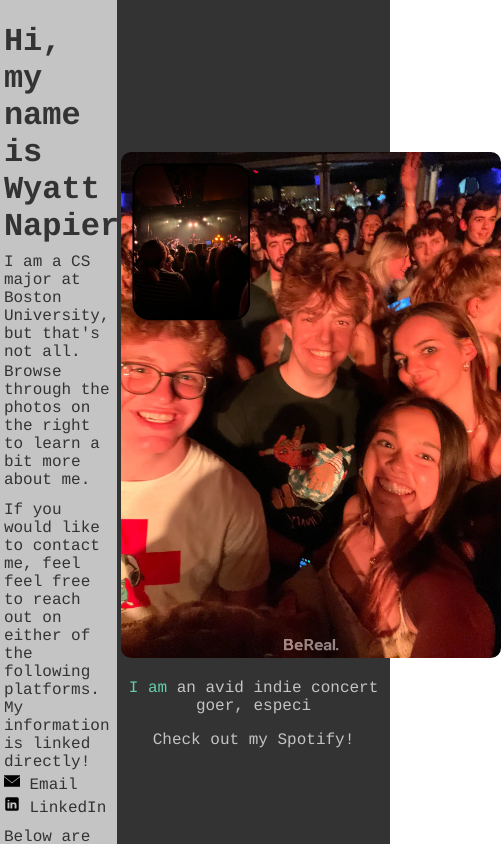
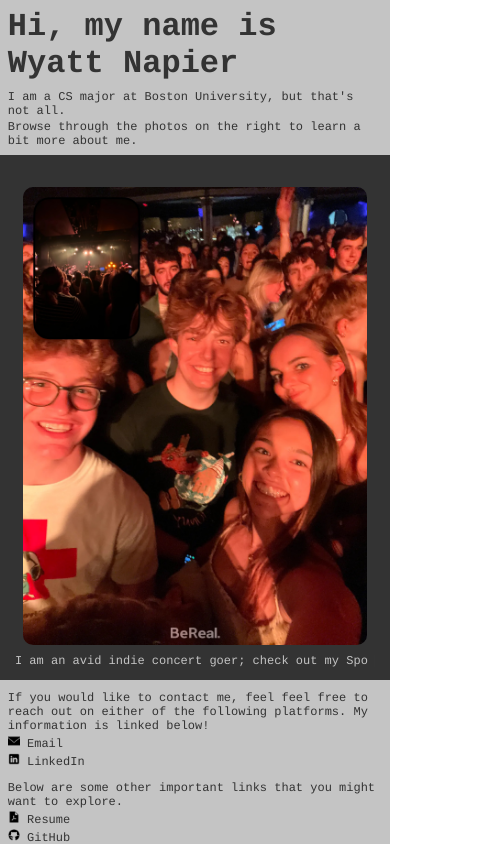
Before and after one commit to wyattnapier/personal-website-v2, a React (Create React App) app: page / in a window 390 px wide. Shown: the top 844 px of the page, 501 px wide, since content can reach past the window. Built offline with nearby package versions, Linux system fonts and the light colour scheme.

Commit message:
added mobile styling

```diff
--- a/public/index.html
+++ b/public/index.html
@@ -2,7 +2,7 @@
 <html lang="en">
   <head>
     <meta charset="utf-8" />
-    <link rel="icon" type="image/png" href="./favicons/wn-32x32.png" />  <!-- not working -->
+    <link rel="icon" type="image/png" href="../src/favicons/wn-32x32.png" />  <!-- not working -->
     <meta name="viewport" content="width=device-width, initial-scale=1" />
     <meta name="theme-color" content="#000000" />
     <meta
@@ -25,7 +25,7 @@
       Learn how to configure a non-root public URL by running `npm run build`.
     -->
     <title>I am Wyatt Napier</title>
-    <link rel="icon" type="image/png" href="./favicons/wn-32x32.png" />  <!-- not working -->
+    <link rel="icon" type="image/png" href="../src/favicons/wn-32x32.png" />  <!-- not working -->
   </head>
   <body>
     <noscript>You need to enable JavaScript to run this app.</noscript>
--- a/src/App.css
+++ b/src/App.css
@@ -1,6 +1,7 @@
 * {
   box-sizing: border-box;
   font-family: 'Courier Prime', Courier, monospace;
+  scroll-behavior: none;
   /* light grey: #444444 */
 }
 
@@ -37,10 +38,16 @@ a {
   margin: 3vw 0;
 }
 
-.footer-wrapper p img {
+.footer-wrapper img {
   height: 1em;
   margin: 0;
 }
+/* currently useless */
+/* .pdf-logo {
+  position: relative;
+  top: 5px;
+  left: 5px;
+} */
 /* left col end */
 
 /* right col start */
@@ -59,4 +66,41 @@ a {
 }
 /* right col end */
 
-/* for media query, 768px is the max */
+/* for media query, 768px is the tablet size */
+@media (max-width: 767px) {
+  /* … */
+  .App {
+    display: flex;
+    flex-direction: column;
+  }
+
+  .App p {
+    font-size: 0.75em;
+  }
+
+  .left-col {
+    width: 100%;
+    padding: 0;
+  }
+
+  .footer-wrapper, .header-wrapper {
+    margin: 2vw;
+  }
+
+
+
+  .right-col {
+    width: 100%;
+    min-height: 60vh;
+    padding: 8vw 1vw 2vw 1vw;
+  }
+
+  .right-col p {
+    margin: 1vw;
+  }
+
+  .main-wrapper img {
+    max-width: 90%;
+  }
+
+}
--- a/src/App.js
+++ b/src/App.js
@@ -1,4 +1,4 @@
-import {React, useState} from 'react';
+import {React, useState, useEffect} from 'react';
 // resources
 import powerliftingimage from './images/powerlifting.jpg'; // powerlifting
 import runningimage from './images/turkeytrot.jpg'; // running
@@ -16,6 +16,7 @@ import './App.css';
 
 
 function App() {
+  const [windowWidth, setWindowWidth] = useState(window.innerWidth);
 
   const imagesList = [
     { id: 0, src: powerliftingimage, alt: 'Powerlifting meet with Coach Alec'},
@@ -29,16 +30,34 @@ function App() {
   ]
 
   const captionsList = [
-    "the VT 90kg Collegiate Raw record holder for bench press, squat, and deadlift.",
-    "a half-marathon runner!",
-    "an intrepid skier, and have been since I could walk.",
-    "an avid indie concert goer, especially with friends!",
-    "a brother, son, grandson, nephew, and cousin",
-    "a cousin. Did I mention I am a cousin?",
-    "a frequent consumer of bananas, especially in bread form."
+    "I am the VT 90kg Collegiate Raw record holder for bench press, squat, and deadlift.",
+    "I am a half-marathon runner!",
+    "I am an intrepid skier, and have been since I could walk.",
+    "I am an avid indie concert goer; check out my Spotify!",
+    "I am a brother, son, grandson, nephew, and cousin.",
+    "I am a cousin. Did I mention I am a cousin?",
+    "I am a frequent consumer of bananas, especially in bread form."
   ]
+  useEffect(() => {
+    // Update window width when the component mounts
+    const handleResize = () => {
+      setWindowWidth(window.innerWidth);
+    };
 
-  return (
+    // Attach event listener for window resize
+    window.addEventListener('resize', handleResize);
+
+    // Remove event listener when the component unmounts
+    return () => {
+      window.removeEventListener('resize', handleResize);
+    };
+  }, []); // Empty dependency array ensures the effect runs only once when the component mounts
+
+  // Define JSX based on the window width
+  let content;
+  if (windowWidth > 600) {
+    // big screen content
+    content =
     <div className="App">
       <div className="left-col">
         <Header />
@@ -47,8 +66,27 @@ function App() {
       <div className="right-col">
         <Loop imagesList={imagesList} captionsList={captionsList}/> {/* perhaps change data structure so that the images line up with the captions better */}
       </div>
+    </div>;
+  } else {
+    content =
+    <div className="App">
+      <div className="left-col">
+        <Header />
+      </div>
+      <div className="right-col">
+        <Loop imagesList={imagesList} captionsList={captionsList}/> {/* perhaps change data structure so that the images line up with the captions better */}
+      </div>
+      <div className="left-col">
+        <Footer />
+      </div>
+    </div>;
+  }
+
+  return(
+    <div>
+      {content}
     </div>
-  );
+    );
 }
 
 export default App;
--- a/src/Footer.js
+++ b/src/Footer.js
@@ -14,14 +14,14 @@ function Footer () {
     <div className="footer-wrapper">
       <div className="contact-links">
         {/* might have to use ul and li instead of just doing it lazily with p tags */}
-        <p>If you would like to contact me, feel feel free to reach out on either of the following platforms. My information is linked directly!</p>
+        <p>If you would like to contact me, feel feel free to reach out on either of the following platforms. My information is linked below!</p>
         <p><a href="mailto:wnapier@bu.edu"><img src={emaillogo} alt="Email logo"/> Email</a></p>
         <p><a href="https://www.linkedin.com/in/wyatt-napier/" target="_blank"><img src={linkedinlogo} alt="LinkedIn logo"/> LinkedIn</a></p>
       </div>
       <div className="other-links">
         {/* might have to use ul and li instead of just doing it lazily with p tags */}
         <p>Below are some other important links that you might want to explore.</p>
-        <p><a href={resume} target="_blank"><img src={resumelogo} alt="PDF logo"/> Resume</a></p>
+        <p><a href={resume} target="_blank"><img src={resumelogo} alt="PDF logo" className="logo-pdf"/> Resume</a></p>
         <p><a href="https://github.com/wyattnapier/"><img src={githublogo} alt="GitHub logo"/> GitHub</a></p>
         <p><a href="https://open.spotify.com/user/wyatt~n.?si=ca4612e7bed54639"><img src={spotifylogo} alt="Spotify logo"/> Spotify</a></p>
       </div>
--- a/src/Loop.js
+++ b/src/Loop.js
@@ -36,24 +36,23 @@ const ImagesComponent = ({ imagesList, captionsList }) => {
   return (
     <div className="main-wrapper">
       <img
-        src={imagesList[currentImageIndex].src}
+        src={imagesList[currentImageIndex].src} // should be currentImageIndex instead
         alt={imagesList[currentImageIndex].alt}
       />
-      <div></div>
+      <div> </div>
       <p>
-        <span style={{color: 'mediumaquamarine'}}>I am </span>
+        {/* <span style={{color: 'mediumaquamarine'}}></span> */}
         <Typewriter
           words={[captionsList[currentImageIndex]]} //
           loop={Infinity} // keep looping forever!
-          // cursor
+          cursor
           // cursorStyle='_'
           typeSpeed={70}
-          deleteSpeed={50}
-          delaySpeed={1000}
+          deleteSpeed={30}
+          delaySpeed={1500}
           onDelete={handleDelete} // check if done deleting
         />
       </p>
-      {currentImageIndex==3 ? <p>Check out my <a href="https://open.spotify.com/user/wyatt~n.?si=ca4612e7bed54639">Spotify</a>!</p> : ""}
     </div>
   );
 };
```
